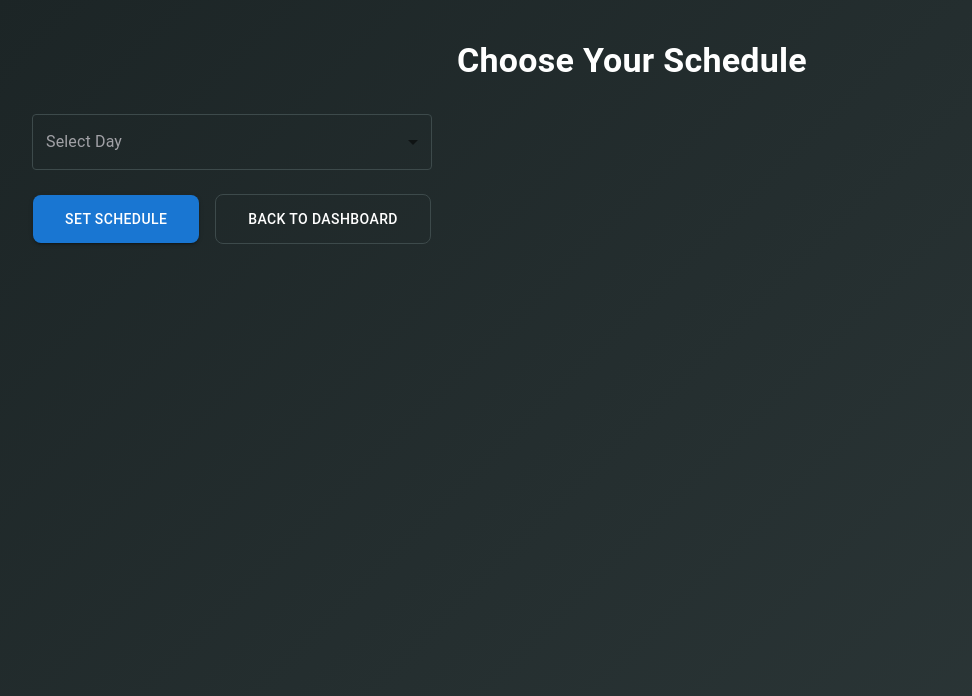
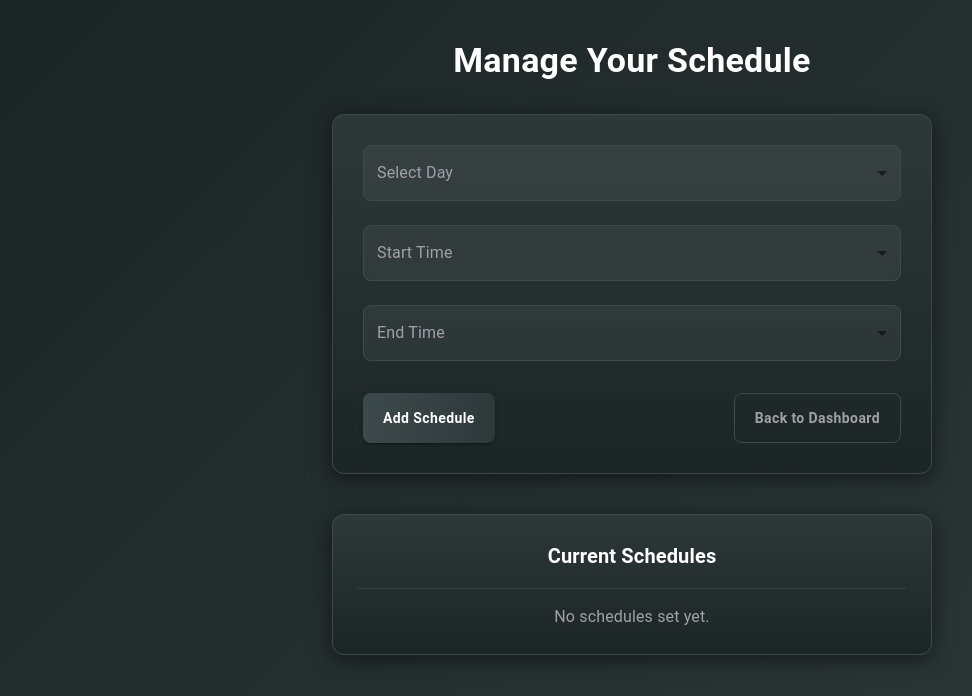
Before and after one commit to VuHo1/FPTU_SP25_SWP391, a React (Vite) app in the folder FPTU_SP25_SWP391/: page /therapist/choose-schedule in a window 1280 px wide. Shown: the top 696 px of the page, without its empty margins (8-980 px from the left). Built offline with nearby package versions, Linux system fonts and the light colour scheme.

Commit message:
add schedule therapist

```diff
--- a/FPTU_SP25_SWP391/src/page/ChooseScheduleTherapist.jsx
+++ b/FPTU_SP25_SWP391/src/page/ChooseScheduleTherapist.jsx
@@ -1,4 +1,4 @@
-import React, { useState } from "react";
+import React, { useState, useEffect } from "react";
 import {
   Box,
   Typography,
@@ -7,13 +7,20 @@ import {
   InputLabel,
   Select,
   MenuItem,
+  Paper,
+  List,
+  ListItem,
+  ListItemText,
+  Divider,
 } from "@mui/material";
 import { styled } from "@mui/system";
 import { motion } from "framer-motion";
-import { useNavigate, useLocation } from "react-router-dom"; // Added useLocation
-import { createTherapistSchedule } from "../api/testApi"; // Adjust the import path
+import { useNavigate, useLocation } from "react-router-dom";
+import { createTherapistSchedule, getTherapistSchedules } from "../api/testApi";
+import { useAuth } from "./AuthContext";
 
 const ScheduleContainer = styled(Box)(({ darkMode }) => ({
+  flexGrow: 1,
   padding: "40px",
   minHeight: "100vh",
   background: darkMode
@@ -22,63 +29,130 @@ const ScheduleContainer = styled(Box)(({ darkMode }) => ({
   transition: "all 0.3s ease",
 }));
 
-const ChooseScheduleTherapist = ({ darkMode, therapistId: propTherapistId, token: propToken }) => {
+const FormWrapper = styled(Paper)(({ darkMode }) => ({
+  padding: "30px",
+  borderRadius: "12px",
+  background: darkMode
+    ? "linear-gradient(180deg, #2d3839 0%, #1c2526 100%)"
+    : "linear-gradient(180deg, #ffffff 0%, #f5f5f5 100%)",
+  boxShadow: darkMode
+    ? "0 4px 20px rgba(0, 0, 0, 0.5)"
+    : "0 4px 20px rgba(0, 0, 0, 0.05)",
+  border: darkMode ? "1px solid #3d4a4b" : "1px solid #e0e0e0",
+  maxWidth: "600px",
+  margin: "0 auto",
+}));
+
+const StyledButton = styled(Button)(({ darkMode }) => ({
+  padding: "12px 20px",
+  borderRadius: "8px",
+  fontWeight: 600,
+  textTransform: "none",
+  background: darkMode
+    ? "linear-gradient(90deg, #3d4a4b 0%, #2d3839 100%)"
+    : "linear-gradient(90deg, #e0e0e0 0%, #d0d0d0 100%)",
+  color: darkMode ? "#ffffff" : "#1d1d1f",
+  transition: "background 0.3s ease, transform 0.2s ease",
+  "&:hover": {
+    background: darkMode
+      ? "linear-gradient(90deg, #4a5758 0%, #3d4a4b 100%)"
+      : "linear-gradient(90deg, #f0f0f0 0%, #e0e0e0 100%)",
+    transform: "translateX(5px)",
+  },
+}));
+
+const ScheduleList = styled(Paper)(({ darkMode }) => ({
+  padding: "25px",
+  borderRadius: "12px",
+  background: darkMode
+    ? "linear-gradient(180deg, #2d3839 0%, #1c2526 100%)"
+    : "linear-gradient(180deg, #ffffff 0%, #f5f5f5 100%)",
+  boxShadow: darkMode
+    ? "0 4px 20px rgba(0, 0, 0, 0.5)"
+    : "0 4px 20px rgba(0, 0, 0, 0.05)",
+  border: darkMode ? "1px solid #3d4a4b" : "1px solid #e0e0e0",
+  marginTop: "40px",
+  maxWidth: "600px",
+  margin: "40px auto",
+  maxHeight: "350px",
+  overflowY: "auto",
+}));
+
+const ChooseScheduleTherapist = ({ darkMode }) => {
   const [selectedDay, setSelectedDay] = useState("");
+  const [startTime, setStartTime] = useState("");
+  const [endTime, setEndTime] = useState("");
+  const [schedules, setSchedules] = useState([]);
   const navigate = useNavigate();
   const location = useLocation();
+  const { userId, token } = useAuth();
 
-  // Use props if provided, otherwise fall back to location state or local storage
-  const therapistId = propTherapistId || location.state?.therapistId;
-  const token = propToken || location.state?.token || localStorage.getItem("token");
+  const therapistId = userId || location.state?.therapistId || localStorage.getItem("userId");
+  const authToken = token || location.state?.token || localStorage.getItem("token");
 
-  const days = [
-    "Sunday",
-    "Monday",
-    "Tuesday",
-    "Wednesday",
-    "Thursday",
-    "Friday",
-    "Saturday",
-  ];
+  const days = ["Sunday", "Monday", "Tuesday", "Wednesday", "Thursday", "Friday", "Saturday"];
+  const dayToNumber = { Sunday: 0, Monday: 1, Tuesday: 2, Wednesday: 3, Thursday: 4, Friday: 5, Saturday: 6 };
+  const timeOptions = Array.from({ length: 24 }, (_, i) => {
+    const hour = i < 10 ? `0${i}` : `${i}`;
+    return `${hour}:00:00`;
+  });
 
-  const dayToNumber = {
-    Sunday: 0,
-    Monday: 1,
-    Tuesday: 2,
-    Wednesday: 3,
-    Thursday: 4,
-    Friday: 5,
-    Saturday: 6,
+  useEffect(() => {
+    const fetchSchedules = async () => {
+      if (!therapistId || !authToken) return;
+      try {
+        const response = await getTherapistSchedules(authToken);
+        const fetchedSchedules = Array.isArray(response.data) ? response.data : [];
+        setSchedules(fetchedSchedules.filter(schedule => schedule.therapistId === Number(therapistId)));
+      } catch (error) {
+        console.error("Error fetching schedules:", error.response?.data || error);
+        setSchedules([]);
+      }
     };
+    fetchSchedules();
+  }, [therapistId, authToken]);
 
-  const handleDayChange = (event) => {
-    setSelectedDay(event.target.value);
-  };
+  const handleDayChange = (event) => setSelectedDay(event.target.value);
+  const handleStartTimeChange = (event) => setStartTime(event.target.value);
+  const handleEndTimeChange = (event) => setEndTime(event.target.value);
 
   const handleSubmit = async () => {
-    if (!selectedDay) {
-      alert("Please select a day.");
+    if (!selectedDay || !startTime || !endTime) {
+      alert("Please select a day, start time, and end time.");
       return;
     }
 
-    if (!therapistId || !token) {
-      alert("Therapist ID or authentication token is missing.");
+    if (!therapistId || !authToken) {
+      alert("Therapist ID or authentication token is missing. Please log in again.");
+      navigate("/sign_in");
+      return;
+    }
+
+    if (startTime >= endTime) {
+      alert("End time must be after start time.");
       return;
     }
 
     const scheduleData = {
       therapistId: Number(therapistId),
       dayOfWeek: dayToNumber[selectedDay],
-      startTime: "00:00:00",
-      endTime: "00:00:00",
+      startTime: startTime,
+      endTime: endTime,
     };
 
+    console.log("Submitting schedule data:", JSON.stringify(scheduleData, null, 2));
+
     try {
-      await createTherapistSchedule(scheduleData, token);
-      alert(`Schedule set for ${selectedDay} successfully!`);
-      navigate("/skintherapist/home", { state: { resetToHome: true } });
+      const response = await createTherapistSchedule(scheduleData, authToken);
+      console.log("Schedule created successfully:", response.data);
+      alert(`Schedule set for ${selectedDay} from ${startTime.slice(0, 5)} to ${endTime.slice(0, 5)} successfully!`);
+      setSchedules([...schedules, response.data]);
+      setSelectedDay("");
+      setStartTime("");
+      setEndTime("");
     } catch (error) {
-      alert("Failed to set schedule. Please try again.");
+      alert("Failed to set schedule. Please check your inputs and try again.");
+      console.error("Schedule creation error:", error.response?.data || error);
     }
   };
 
@@ -100,31 +174,35 @@ const ChooseScheduleTherapist = ({ darkMode, therapistId: propTherapistId, token
           color: darkMode ? "#ffffff" : "#1d1d1f",
           fontWeight: 700,
           mb: 4,
+          textAlign: "center",
         }}
         component={motion.div}
         initial={{ y: -20, opacity: 0 }}
         animate={{ y: 0, opacity: 1 }}
         transition={{ duration: 0.6 }}
       >
-        Choose Your Schedule
+        Manage Your Schedule
       </Typography>
 
-      <Box sx={{ maxWidth: 400 }}>
+      <FormWrapper
+        darkMode={darkMode}
+        elevation={4}
+        component={motion.div}
+        initial={{ opacity: 0, scale: 0.95 }}
+        animate={{ opacity: 1, scale: 1 }}
+        transition={{ duration: 0.5 }}
+      >
         <FormControl fullWidth sx={{ mb: 3 }}>
-          <InputLabel sx={{ color: darkMode ? "#a1a1a6" : "#6e6e73" }}>
-            Select Day
-          </InputLabel>
+          <InputLabel sx={{ color: darkMode ? "#a1a1a6" : "#6e6e73" }}>Select Day</InputLabel>
           <Select
             value={selectedDay}
             onChange={handleDayChange}
             sx={{
               color: darkMode ? "#ffffff" : "#1d1d1f",
-              "& .MuiOutlinedInput-notchedOutline": {
-                borderColor: darkMode ? "#3d4a4b" : "#e0e0e0",
-              },
-              "&:hover .MuiOutlinedInput-notchedOutline": {
-                borderColor: darkMode ? "#ffffff" : "#1d1d1f",
-              },
+              "& .MuiOutlinedInput-notchedOutline": { borderColor: darkMode ? "#3d4a4b" : "#e0e0e0" },
+              "&:hover .MuiOutlinedInput-notchedOutline": { borderColor: darkMode ? "#4a5758" : "#d0d0d0" },
+              background: darkMode ? "rgba(255, 255, 255, 0.05)" : "rgba(0, 0, 0, 0.02)",
+              borderRadius: "8px",
             }}
           >
             <MenuItem value="">Select a day</MenuItem>
@@ -136,43 +214,113 @@ const ChooseScheduleTherapist = ({ darkMode, therapistId: propTherapistId, token
           </Select>
         </FormControl>
 
-        <Button
+        <FormControl fullWidth sx={{ mb: 3 }}>
+          <InputLabel sx={{ color: darkMode ? "#a1a1a6" : "#6e6e73" }}>Start Time</InputLabel>
+          <Select
+            value={startTime}
+            onChange={handleStartTimeChange}
+            sx={{
+              color: darkMode ? "#ffffff" : "#1d1d1f",
+              "& .MuiOutlinedInput-notchedOutline": { borderColor: darkMode ? "#3d4a4b" : "#e0e0e0" },
+              "&:hover .MuiOutlinedInput-notchedOutline": { borderColor: darkMode ? "#4a5758" : "#d0d0d0" },
+              background: darkMode ? "rgba(255, 255, 255, 0.05)" : "rgba(0, 0, 0, 0.02)",
+              borderRadius: "8px",
+            }}
+          >
+            <MenuItem value="">Select start time</MenuItem>
+            {timeOptions.map((time) => (
+              <MenuItem key={time} value={time}>
+                {time.slice(0, 5)}
+              </MenuItem>
+            ))}
+          </Select>
+        </FormControl>
+
+        <FormControl fullWidth sx={{ mb: 4 }}>
+          <InputLabel sx={{ color: darkMode ? "#a1a1a6" : "#6e6e73" }}>End Time</InputLabel>
+          <Select
+            value={endTime}
+            onChange={handleEndTimeChange}
+            sx={{
+              color: darkMode ? "#ffffff" : "#1d1d1f",
+              "& .MuiOutlinedInput-notchedOutline": { borderColor: darkMode ? "#3d4a4b" : "#e0e0e0" },
+              "&:hover .MuiOutlinedInput-notchedOutline": { borderColor: darkMode ? "#4a5758" : "#d0d0d0" },
+              background: darkMode ? "rgba(255, 255, 255, 0.05)" : "rgba(0, 0, 0, 0.02)",
+              borderRadius: "8px",
+            }}
+          >
+            <MenuItem value="">Select end time</MenuItem>
+            {timeOptions.map((time) => (
+              <MenuItem key={time} value={time}>
+                {time.slice(0, 5)}
+              </MenuItem>
+            ))}
+          </Select>
+        </FormControl>
+
+        <Box sx={{ display: "flex", justifyContent: "space-between", gap: 2 }}>
+          <StyledButton
             variant="contained"
-          color="primary"
             onClick={handleSubmit}
+            darkMode={darkMode}
+            component={motion.div}
+            whileHover={{ scale: 1.02 }}
+            whileTap={{ scale: 0.98 }}
+          >
+            Add Schedule
+          </StyledButton>
+          <StyledButton
+            variant="outlined"
+            onClick={handleBack}
+            darkMode={darkMode}
             sx={{
-            py: 1.5,
-            px: 4,
-            borderRadius: "8px",
-            background: darkMode ? "#1976d2" : "#1d1d1f",
-            "&:hover": { background: darkMode ? "#1565c0" : "#333" },
+              background: "transparent",
+              borderColor: darkMode ? "#3d4a4b" : "#e0e0e0",
+              color: darkMode ? "#a1a1a6" : "#6e6e73",
+              "&:hover": {
+                borderColor: darkMode ? "#4a5758" : "#d0d0d0",
+                background: darkMode ? "rgba(255, 255, 255, 0.1)" : "rgba(0, 0, 0, 0.05)",
+              },
             }}
             component={motion.div}
-          whileHover={{ scale: 1.05 }}
-          whileTap={{ scale: 0.95 }}
-        >
-          Set Schedule
-        </Button>
-
-        <Button
-          variant="outlined"
-          onClick={handleBack}
-          sx={{
-            ml: 2,
-            py: 1.5,
-            px: 4,
-            borderRadius: "8px",
-            color: darkMode ? "#ffffff" : "#6e6e73",
-            borderColor: darkMode ? "#3d4a4b" : "#6e6e73",
-            "&:hover": { borderColor: darkMode ? "#ffffff" : "#555" },
-          }}
-          component={motion.div}
-          whileHover={{ scale: 1.05 }}
-          whileTap={{ scale: 0.95 }}
+            whileHover={{ scale: 1.02 }}
+            whileTap={{ scale: 0.98 }}
           >
             Back to Dashboard
-        </Button>
+          </StyledButton>
         </Box>
+      </FormWrapper>
+
+      <ScheduleList
+        darkMode={darkMode}
+        elevation={4}
+        component={motion.div}
+        initial={{ opacity: 0, scale: 0.95 }}
+        animate={{ opacity: 1, scale: 1 }}
+        transition={{ duration: 0.5 }}
+      >
+        <Typography
+          variant="h6"
+          sx={{ color: darkMode ? "#ffffff" : "#1d1d1f", mb: 2, fontWeight: 600 }}
+        >
+          Current Schedules
+        </Typography>
+        <Divider sx={{ backgroundColor: darkMode ? "#3d4a4b" : "#e0e0e0", mb: 2 }} />
+        {schedules.length > 0 ? (
+          schedules.map((schedule, index) => (
+            <ListItem key={index} sx={{ py: 1.5 }}>
+              <ListItemText
+                primary={`${days[schedule.dayOfWeek]}: ${(schedule.startWorkingTime || "N/A").slice(0, 5)} - ${(schedule.endWorkingTime || "N/A").slice(0, 5)}`}
+                sx={{ color: darkMode ? "#ffffff" : "#1d1d1f" }}
+              />
+            </ListItem>
+          ))
+        ) : (
+          <Typography sx={{ color: darkMode ? "#a1a1a6" : "#6e6e73", textAlign: "center" }}>
+            No schedules set yet.
+          </Typography>
+        )}
+      </ScheduleList>
     </ScheduleContainer>
   );
 };
```
Also changed, not shown: FPTU_SP25_SWP391/src/api/testApi.jsx (+17 -2 lines), FPTU_SP25_SWP391/src/page/TherapistHomePage.jsx (+7 -9 lines). Lines whose indentation alone changed are shown as unchanged.
